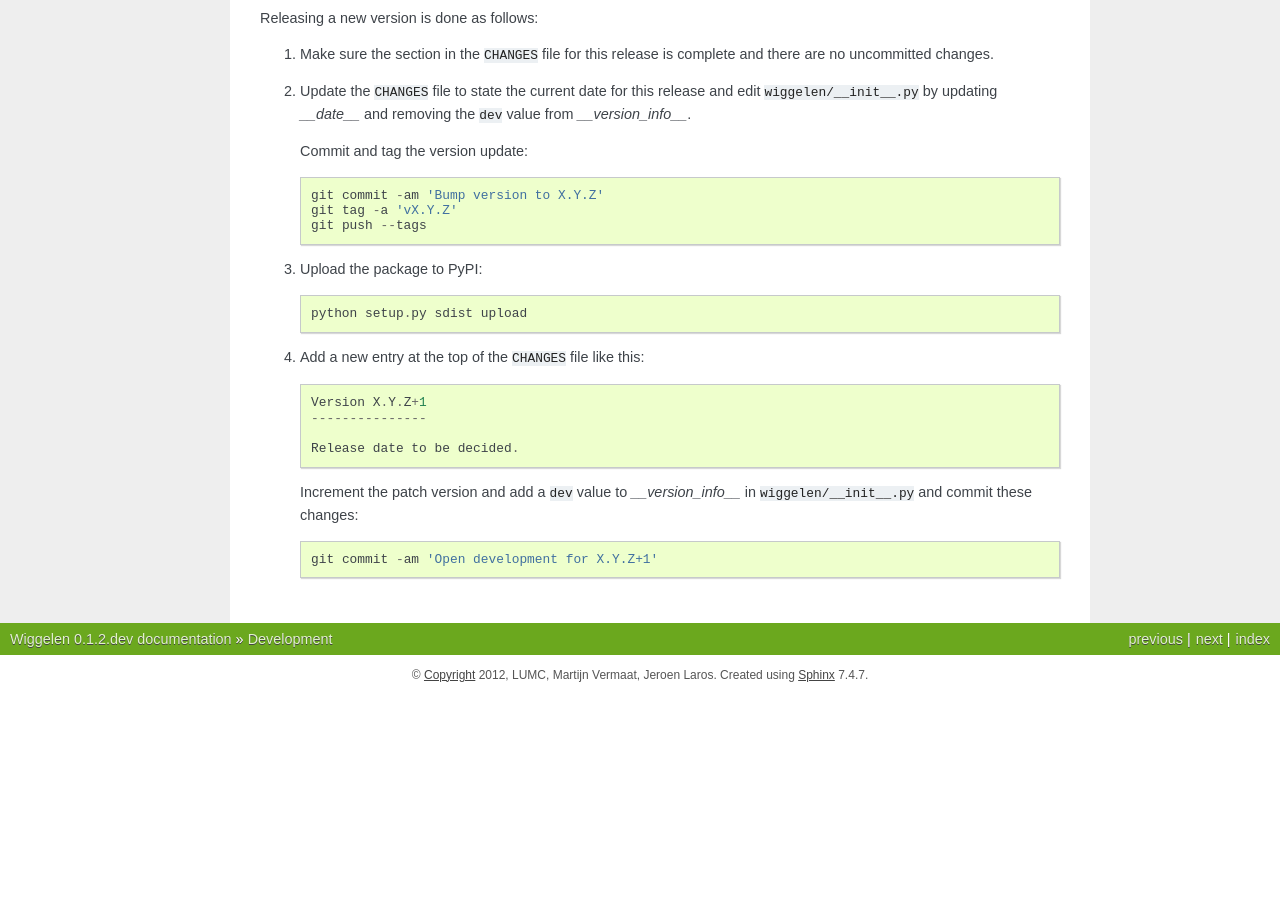
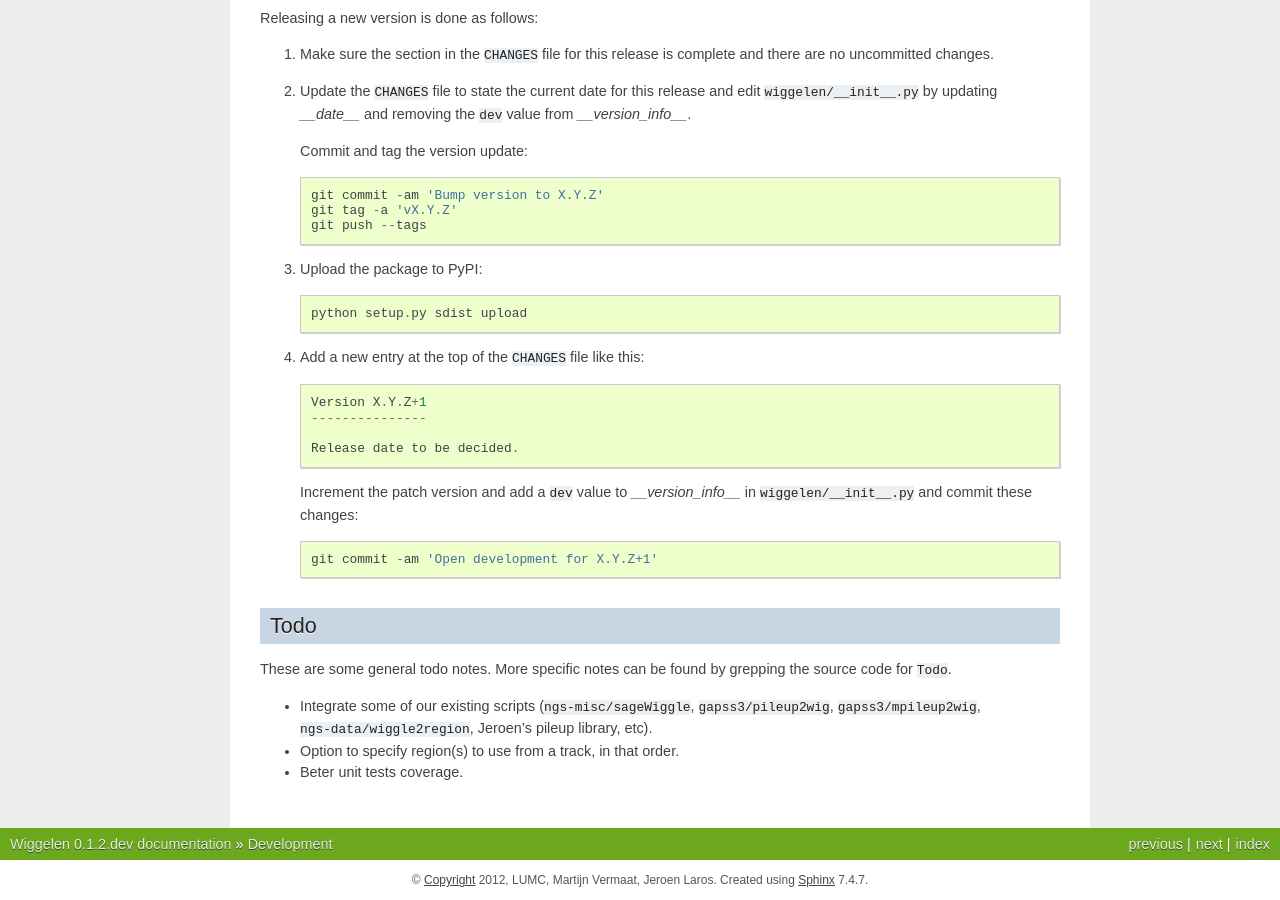
Before and after one commit to martijnvermaat/wiggelen, a Sphinx documentation site: the page built from doc/development.rst, in a window 1280 px wide and 900 px high, scrolled down 744 px. Built offline with Sphinx 7.4.7, drawn with Linux system fonts in a browser that asks for light colours; before the commit the page ends 1439 px from its top, so only the background shows below that.

Commit message:
Todo notes in docs

```diff
--- a/doc/development.rst
+++ b/doc/development.rst
@@ -78,6 +78,19 @@ Releasing a new version is done as follows:
        git commit -am 'Open development for X.Y.Z+1'
 
 
+Todo
+----
+
+These are some general todo notes. More specific notes can be found by
+grepping the source code for ``Todo``.
+
+* Integrate some of our existing scripts (``ngs-misc/sageWiggle``,
+  ``gapss3/pileup2wig``, ``gapss3/mpileup2wig``, ``ngs-data/wiggle2region``,
+  Jeroen's pileup library, etc).
+* Option to specify region(s) to use from a track, in that order.
+* Beter unit tests coverage.
+
+
 .. _nose: https://nose.readthedocs.org/
 .. _PEP 8: http://www.python.org/dev/peps/pep-0008/
 .. _PEP 257: http://www.python.org/dev/peps/pep-0257/
--- a/wiggelen/__init__.py
+++ b/wiggelen/__init__.py
@@ -5,9 +5,6 @@ The `wiggle`_ (WIG) format is for storing dense, continuous genomic data such
 as GC percent, probability scores, read depth, and transcriptome data.
 
 .. _wiggle: https://cgwb.nci.nih.gov/goldenPath/help/wiggle.html
-
-.. todo:: Specify region(s) to use (same as filter?), possibly with a BED file.
-.. todo:: Support for BigWig?
 
 .. moduleauthor:: Martijn Vermaat <martijn@vermaat.name>
 
```
Also changed, not shown: 1 other file.
